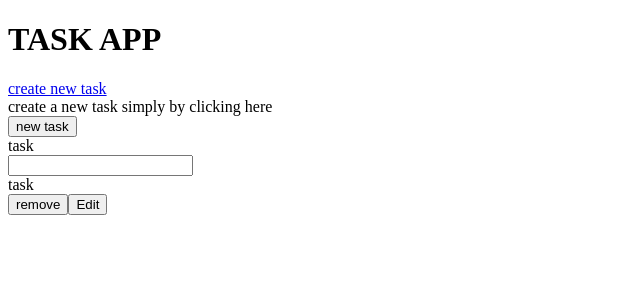
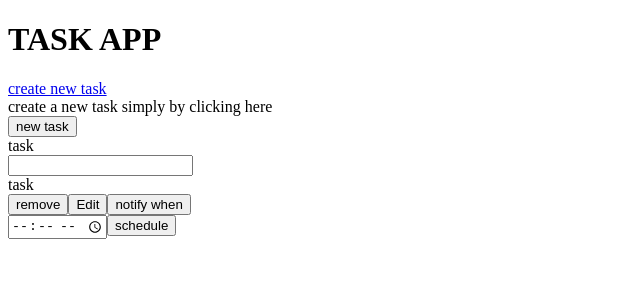
Before and after one commit to Zamza584/task-app, a React (Vite) app: page / in a window 1280 px wide. Both pictures are taken after a click on the button "new task". Shown: the top 300 px of the page, without its empty margins (0-640 px from the left). Built offline with nearby package versions, Linux system fonts and the light colour scheme.

Commit message:
added schedule tasks

```diff
--- /dev/null
+++ b/src/ScheduledTask.jsx
@@ -0,0 +1,8 @@
+export default function ScheduledTask({ name, time }) {
+
+    return (
+        <>
+            <p>Task: {name} at {time}</p>
+        </>
+    )
+}
--- /dev/null
+++ b/src/ScheduledTasks.jsx
@@ -0,0 +1,21 @@
+import ScheduledTask from "./ScheduledTask"
+
+export default function ScheduledTasks({ tasks }) {
+    tasks.sort((a, b) => {
+        let [h1, m1] = a.time.split(":").map(Number);
+        let [h2, m2] = b.time.split(":").map(Number);
+        return h1 * 60 + m1 - (h2 * 60 + m2);
+    });
+
+    return (
+        <>
+            {tasks.length > 0 && <h1>Scheduled Tasks</h1>} {/*inline conditions*/}
+
+            {(tasks === undefined) ? "" :
+                tasks.map((task, index) => (
+                    <ScheduledTask key={index} name={task.name} time={task.time} />
+                ))
+            }
+        </>
+    )
+}
--- a/src/Task.jsx
+++ b/src/Task.jsx
@@ -1,9 +1,10 @@
 import React, { useState } from 'react'
 
 
-function Task({ name, onClose, onEdit }) {
+function Task({ name, onClose, onEdit, handleSchedule }) {
     const [isEditing, setIsEditing] = useState(false);
     const [newName, setNewName] = useState(name);
+    const [time, setTime] = useState("")
 
     function handleEdit() {
         if (isEditing) {
@@ -29,6 +30,14 @@ function Task({ name, onClose, onEdit }) {
 
             <button onClick={onClose}>remove</button>
             <button onClick={handleEdit}>{isEditing ? "Save" : "Edit"}</button>
+            <button>notify when</button>
+
+            <div>
+                <input type="time" onChange={(e) => {
+                    setTime(e.target.value);
+                }} />
+                <button onClick={() => handleSchedule({ name: newName, time: time })}>schedule</button>
+            </div>
         </>
     )
 }
--- a/src/home.jsx
+++ b/src/home.jsx
@@ -1,10 +1,12 @@
 import React, { useState } from 'react'
 import { Link } from 'react-router-dom'
 import Task from './Task'
+import ScheduledTasks from './ScheduledTasks'
 
 function Home() {
   const [tasks, setTasks] = useState([])
   const [text, setText] = useState("")
+  const [scheduledTasks, setScheduledTasks] = useState([])
 
   function handleTasks() {
     setTasks(prevTasks => [...prevTasks, { id: Date.now(), name: text }]);
@@ -27,6 +29,10 @@ function Home() {
     )
   }
 
+  function handleSchedule(scheduledTask) {
+    setScheduledTasks(prevTasks => [...prevTasks, scheduledTask])
+  }
+
   return (
     <div>
       <h1>TASK APP</h1>
@@ -47,13 +53,18 @@ function Home() {
       <div className="results">
         {
           tasks.map(task => (
-            <Task key={task.id}
+            <Task
+              key={task.id}
               name={task.name}
               onClose={() => removeTask(task.id)}
               onEdit={(newName) => editTask(task.id, newName)}
+              handleSchedule={handleSchedule}
             />
           ))
         }
+      </div>
+      <div>
+        <ScheduledTasks tasks={scheduledTasks} />
       </div>
     </div>
   )
```
